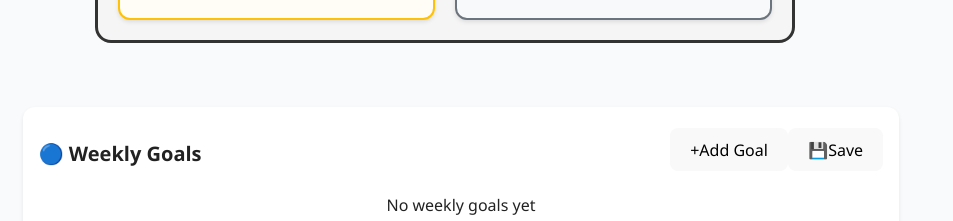
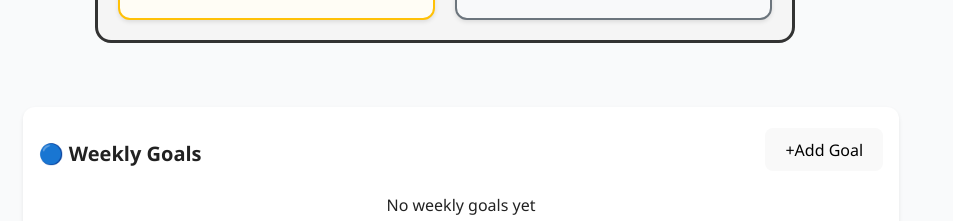
Before and after one commit to chknutson/JoC-Timer, a React (Vite) app: page / in a window 1280 px wide. Shown: the part 880-1101 px from the top of the page, without its empty margins (195-1148 px from the left). Built offline with nearby package versions, Linux system fonts and the light colour scheme.

Commit message:
removed redundant save button as saving happens automatically upon goal creation.

```diff
--- a/src/components/GoalTracker.tsx
+++ b/src/components/GoalTracker.tsx
@@ -12,7 +12,6 @@ export default function GoalTracker() {
   const [goals, setGoals] = useLocalStorage<Goal[]>('weekly-goals', []);
   const [newGoalText, setNewGoalText] = useState('');
   const [isAddingGoal, setIsAddingGoal] = useState(false);
-  const [showSaveMessage, setShowSaveMessage] = useState(false);
 
   const addGoal = () => {
     if (newGoalText.trim()) {
@@ -40,20 +39,6 @@ export default function GoalTracker() {
     setGoals(goals.filter(goal => goal.id !== goalId));
   };
 
-  const handleSave = () => {
-    try {
-      // Explicitly save the current goals to localStorage
-      localStorage.setItem('weekly-goals', JSON.stringify(goals));
-      console.log('Goals saved to localStorage:', goals);
-
-      setShowSaveMessage(true);
-      setTimeout(() => setShowSaveMessage(false), 2000);
-    } catch (error) {
-      console.error('Error saving goals:', error);
-      alert('Error saving goals. Please try again.');
-    }
-  };
-
   const handleKeyPress = (e: React.KeyboardEvent) => {
     if (e.key === 'Enter') {
       addGoal();
@@ -67,7 +52,6 @@ export default function GoalTracker() {
     <section className="bg-white rounded-lg shadow-md p-6 mb-6">
       <div className="flex items-center justify-between mb-4">
         <h2 className="text-2xl font-bold text-gray-800">🔵 Weekly Goals</h2>
-        <div className="flex gap-2">
         {!isAddingGoal && (
           <button
             onClick={() => setIsAddingGoal(true)}
@@ -77,21 +61,7 @@ export default function GoalTracker() {
             Add Goal
           </button>
         )}
-          <button
-            onClick={handleSave}
-            className="bg-green-500 hover:bg-green-600 text-white px-4 py-2 rounded-lg font-medium transition-colors duration-200 flex items-center gap-2"
-          >
-            <span className="text-sm">💾</span>
-            Save
-          </button>
       </div>
-      </div>
-
-      {showSaveMessage && (
-        <div className="mb-4 p-3 bg-green-100 border border-green-300 rounded-lg text-green-700 text-sm">
-          ✅ Goals saved successfully!
-        </div>
-      )}
 
       {isAddingGoal && (
         <div className="mb-4 p-4 bg-gray-50 rounded-lg border-2 border-blue-200">
```
Lines whose indentation alone changed are shown as unchanged.
